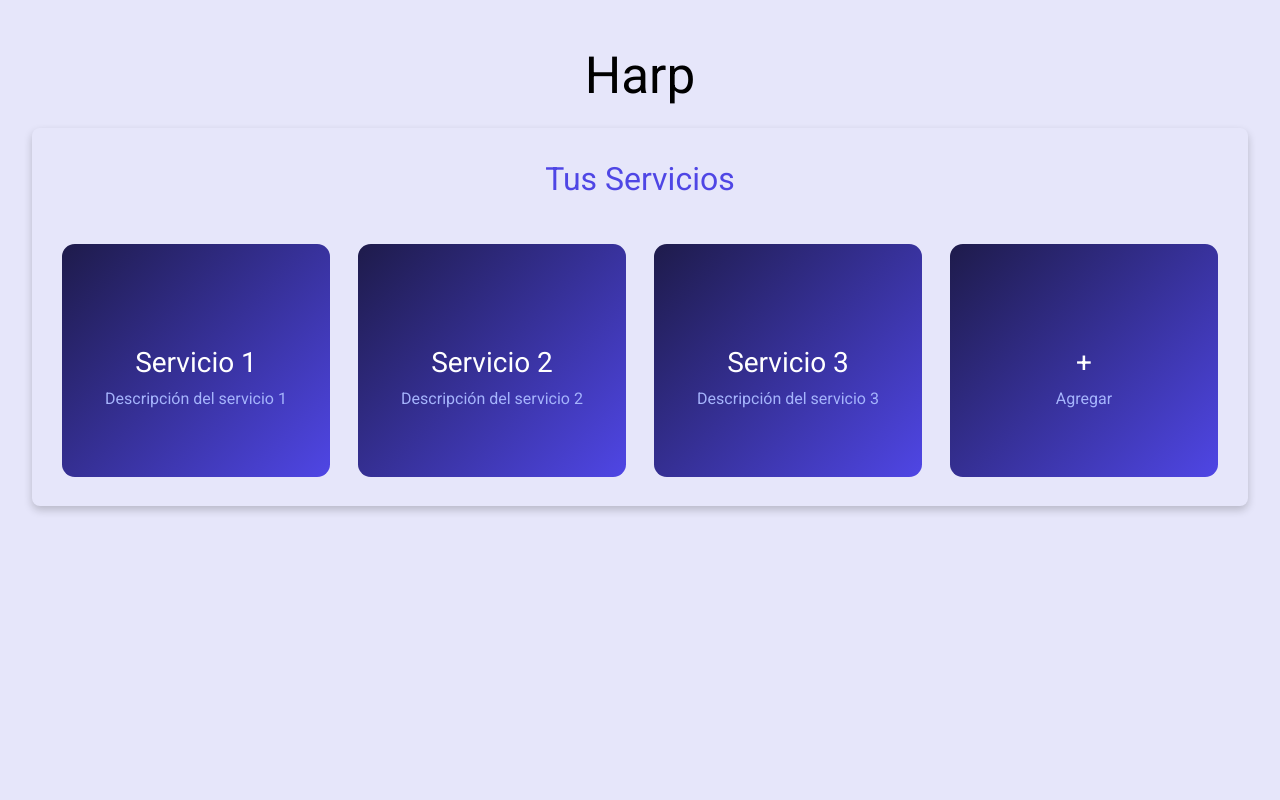
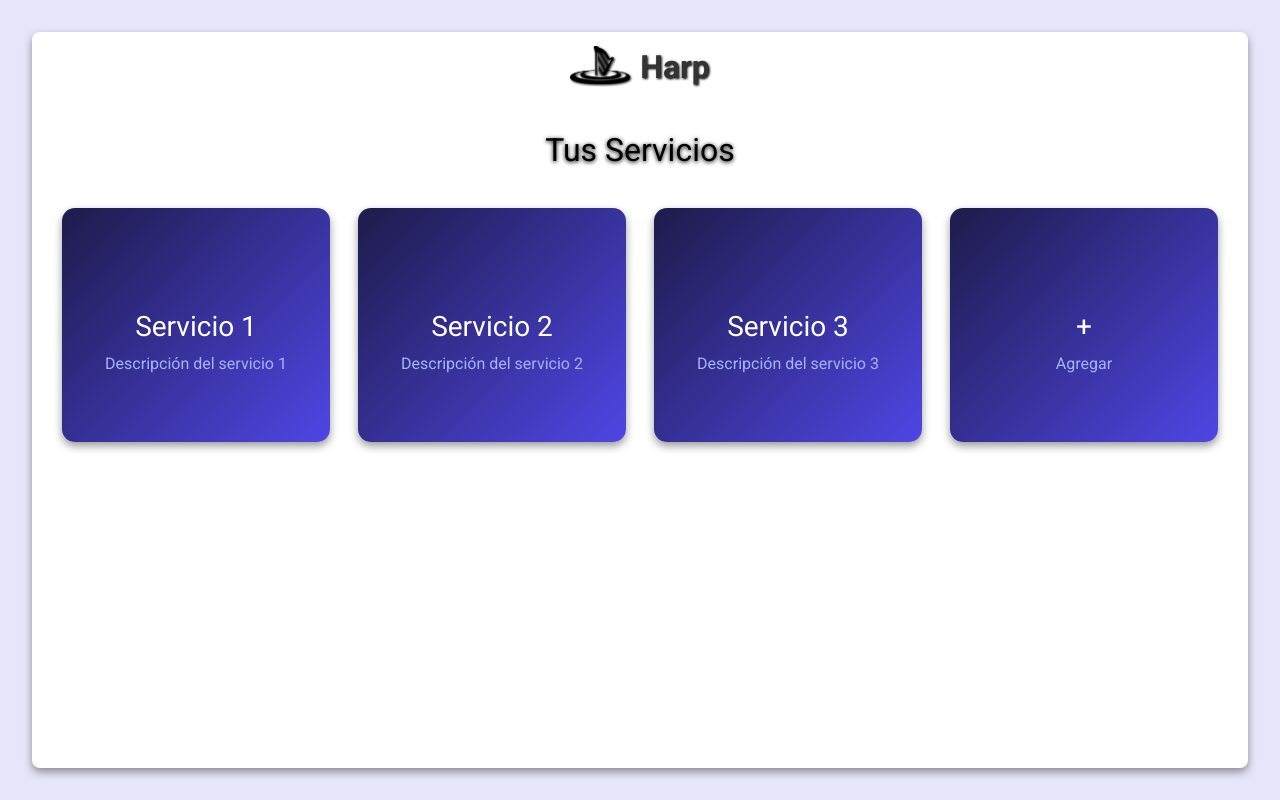
Before and after one commit to oscaralfrm/Grupo5-Comision3k2-SeminarioIntegrador, a React (Vite) app in the folder harp/: page /instructor/1 in a window 1280 px wide. Built offline with nearby package versions, Linux system fonts and the light colour scheme.

Commit message:
Haciendo el camino feliz

```diff
--- a/harp/src/Components/InstructorPrincipal/InstructorPrincipal.jsx
+++ b/harp/src/Components/InstructorPrincipal/InstructorPrincipal.jsx
@@ -1,5 +1,6 @@
 import React, { useState, useEffect } from "react";
 import { useParams, useNavigate } from "react-router-dom";
+import img from "../../assets/Logo.png";
 
 const InstructorPrincipal = () => {
   const { idInstructor } = useParams();
@@ -18,35 +19,110 @@ const InstructorPrincipal = () => {
     ];
     setCards(serviceCards);
 
+    // Muestra el logo y el título "Harp"
     setTimeout(() => setHarpVisible(true), 500);
+
+    // Después de mostrar el título, muestra "Tus Servicios"
     setTimeout(() => {
       setServicesVisible(true);
       setTimeout(() => {
         // Mostrar todas las cards a la vez
-        setVisibleCards([...serviceCards, { id: 'add', title: '+', description: 'Agregar' }]);
+        setVisibleCards([
+          ...serviceCards,
+          { id: "add", title: "+", description: "Agregar" },
+        ]);
       }, 500); // Retraso de 500 ms después de "Tus Servicios"
     }, 1500);
   }, []);
 
   const handleCardClick = (id) => {
-    if (id === 'add') {
-      navigate("/servicio/crear-servicio");
+    if (id === "add") {
+      navigate(`/instructor/${idInstructor}/crear-servicio`);
     } else {
-      navigate(`/servicio/${id}`);
+      navigate(`/instructor/${idInstructor}/servicio/${id}`);
     }
   };
 
   return (
-    <div style={{ backgroundColor: '#E6E6FA', height: "100vh", padding: '2rem', fontFamily: 'Roboto', width: '100vw' }}>
-      <div style={{ textAlign: 'center', opacity: isHarpVisible ? 1 : 0, transition: 'opacity 0.5s ease-in-out', color: 'black', padding: '1rem' }}>
-        <h1 style={{ marginBottom: '0.5rem' }}>Harp</h1>
-      </div>
-      <div style={{ textAlign: 'center', opacity: isServicesVisible ? 1 : 0, transition: 'opacity 0.5s ease-in-out', padding: '1rem', borderRadius: '8px', boxShadow: '0 4px 8px rgba(0,0,0,0.2)', position: 'relative' }}>
-        <div style={{ padding: '1rem', borderRadius: '8px', opacity: isServicesVisible ? 1 : 0, transition: 'opacity 0.5s ease-in-out', position: 'relative' }}>
-          <h2 style={{ color: '#4F46E5', margin: 0 }}>Tus Servicios</h2>
+    <div
+      style={{
+        backgroundColor: "#E6E6FA",
+        padding: "2rem",
+        fontFamily: "Roboto",
+        width: "100vw",
+        height: '100vh'
+
+      }}
+    >
+      {/* Sección de "Tus Servicios" */}
+      <div
+        style={{
+          textAlign: "center",
+          opacity: isServicesVisible ? 1 : 0,
+          transition: "opacity 0.5s ease-in-out",
+          padding: "1rem",
+          borderRadius: "8px",
+          boxShadow: "0 4px 8px rgba(0,0,0,0.4)",
+          position: "relative",
+          backgroundColor:'white',
+          height:'100%'
+
+        }}
+      >
+        {/* Sección del logo y título */}
+        <div
+          style={{
+            display: "flex",
+            alignItems: "center",
+            justifyContent: "center",
+            marginBottom: "20px",
+            opacity: isHarpVisible ? 1 : 0,
+            transition: "opacity 0.5s ease-in-out",
+            filter: 'drop-shadow(1px 1px 1px #000000)'
+          }}
+        >
+          <img
+            src={img}
+            alt="Logo Harp"
+            style={{
+              width: "60px", // Ajusta el tamaño según lo necesites
+              height: "60px",
+              objectFit: "contain",
+              marginTop: "-1vw",
+            }}
+          />
+          <h1
+            style={{
+              fontSize: "2rem",
+              fontWeight: "bold",
+              color: "#333",
+              marginLeft: "10px", // Espacio entre el título y el logo
+              fontFamily: "Roboto",
+            }}
+          >
+            Harp
+          </h1>
+        </div>
+        <div
+          style={{
+            padding: "1rem",
+            borderRadius: "8px",
+            opacity: isServicesVisible ? 1 : 0,
+            transition: "opacity 0.5s ease-in-out",
+            position: "relative",
+          }}
+        >
+          <h2 style={{ color: "Black",fontFamily:"Roboto", margin: 0,filter: 'drop-shadow(0px 1px 2px #000000)' }}>Tus Servicios</h2>
         </div>
 
-        <div style={{ display: 'flex', justifyContent: 'space-around', flexWrap: 'wrap', marginTop: '1rem' }}>
+        <div
+          style={{
+            display: "flex",
+            justifyContent: "space-around",
+            flexWrap: "wrap",
+            marginTop: "1rem",
+          }}
+        >
           {visibleCards.map((card) => (
             <div
               key={card.id}
@@ -54,14 +130,15 @@ const InstructorPrincipal = () => {
               className="custom-card"
               style={{
                 opacity: visibleCards.length > 0 ? 1 : 0,
-                width: '6vw',
-                minHeight: '5vw',
-                margin: '1vw',
+                width: "6vw",
+                minHeight: "5vw",
+                margin: ".5vw",
+                boxShadow:" 0 4px 8px rgba(0,0,0,0.4) "
               }}
             >
               <div className="icon-container"></div>
-              <h3 className='text-center'>{card.title}</h3>
-              <p className='text-center'>{card.description}</p>
+              <h3 className="text-center">{card.title}</h3>
+              <p className="text-center">{card.description}</p>
             </div>
           ))}
         </div>
```
